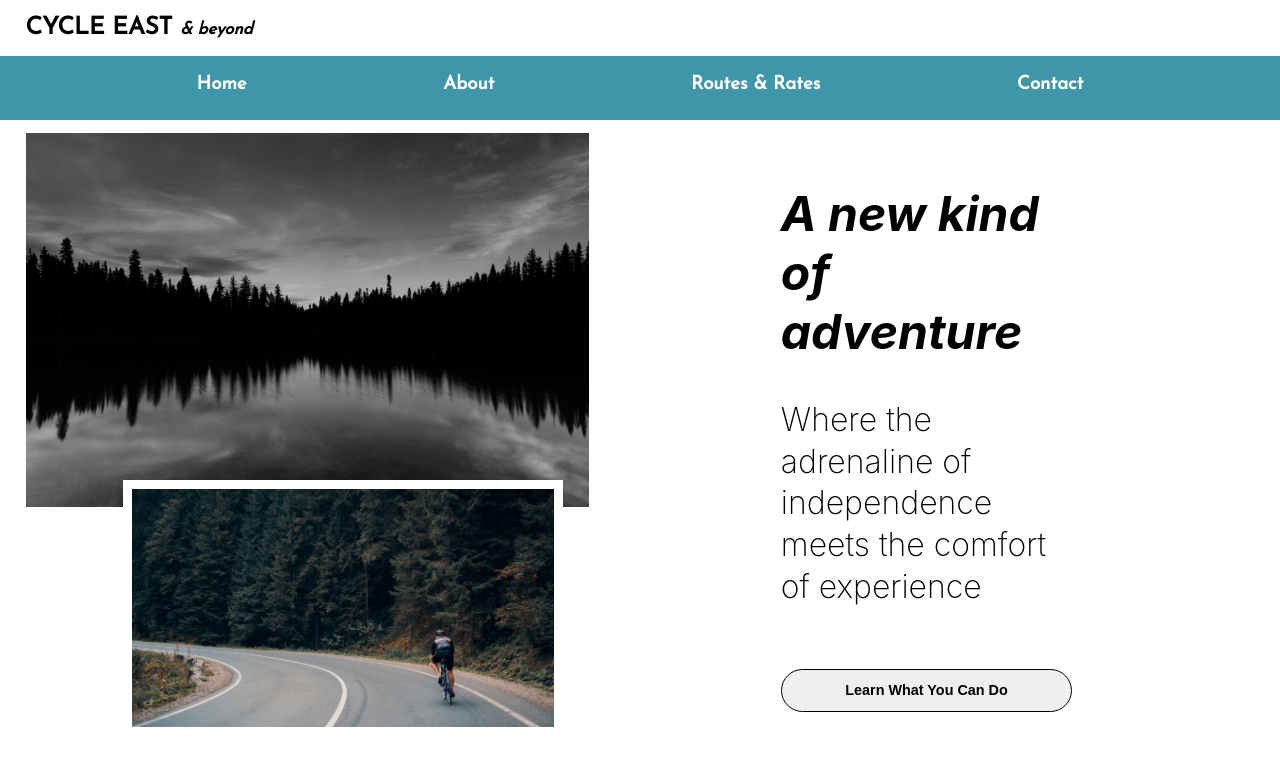
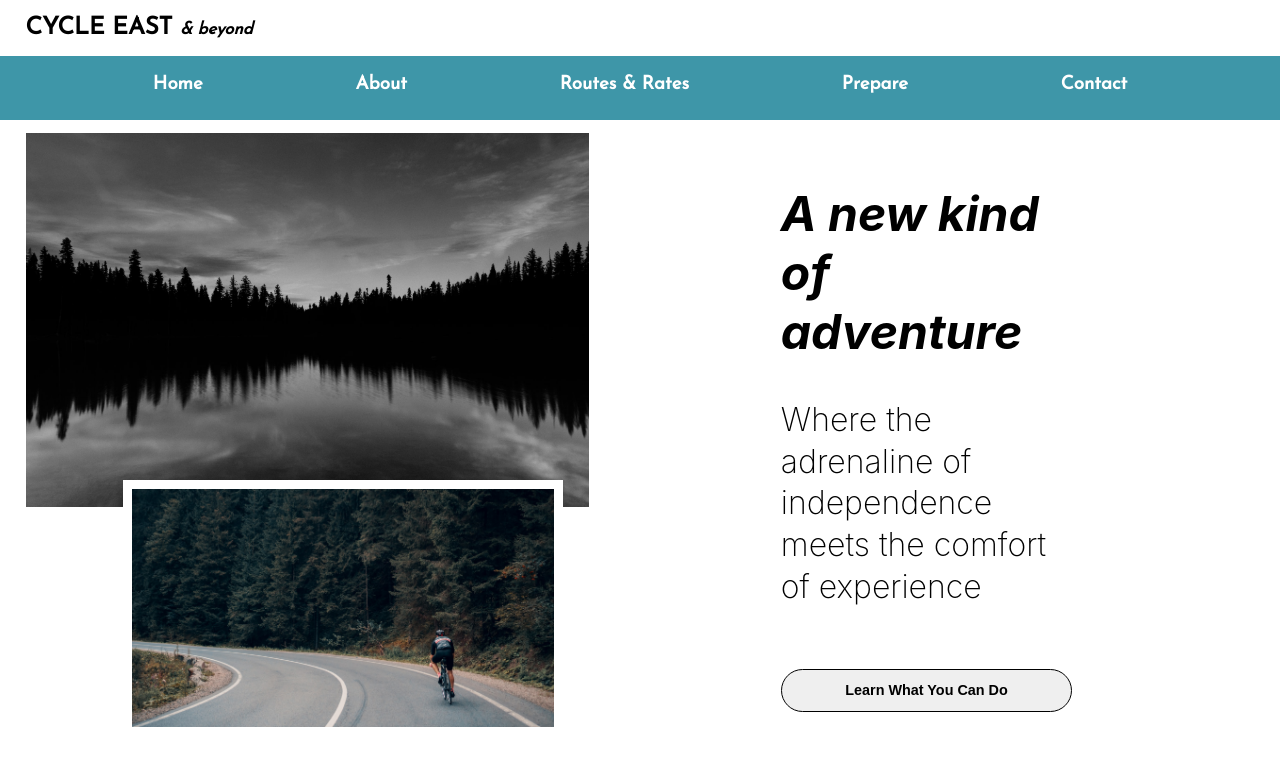
Before and after one commit to ZoeKHarvey/cycle-east, a React (Create React App) app: page / in a window 1280 px wide. Shown: the top 766 px of the page. Built offline with nearby package versions, Linux system fonts and the light colour scheme.

Commit message:
Add tab link to prepare page

```diff
--- a/src/Components/Nav/Nav.js
+++ b/src/Components/Nav/Nav.js
@@ -16,6 +16,9 @@ export default class Nav extends Component {
         <Link to='/routes'>
           <h3 className="h3__nav--tab">Routes & Rates</h3>
         </Link>
+        <Link to='/prepare'>
+          <h3 className="h3__nav--tab">Prepare</h3>
+        </Link>
         <Link  to='/contact'>
           <h3 className="h3__nav--tab">Contact</h3>
         </Link>
```
